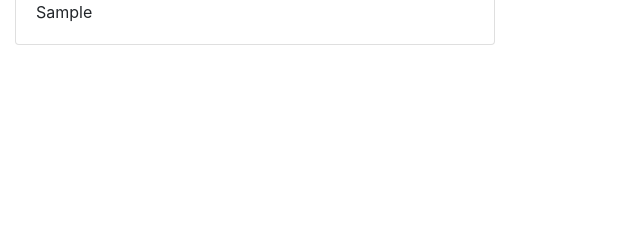
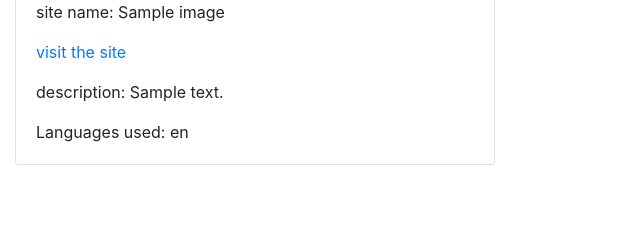
Before and after one commit to kelvinrono/projectApi, a Django app: a page that uses api/templates/profile.html in a window 1280 px wide. Shown: the part 512-752 px from the top of the page, without its empty margins (0-640 px from the left). Run offline with Django 3.2, Linux system fonts and the light colour scheme; a user stored in the database is signed in; tables that the repository leaves empty hold one stand-in row (values such as "Sample post"); some libraries are stand-ins or nearby versions; some web fonts are replaced.

Commit message:
display the projct details i the bio

```diff
--- a/api/forms.py
+++ b/api/forms.py
@@ -5,7 +5,7 @@ from django.contrib.auth.models import User
 class UploadForm(forms.ModelForm):
     class Meta:
         model = Image
-        fields = ('image','caption', 'sitename', 'url', 'description')
+        fields = ('image','caption', 'sitename', 'url', 'description', 'languages')
 
 class ProfileForm(forms.ModelForm):
     class Meta:
--- a/api/templates/profile.html
+++ b/api/templates/profile.html
@@ -55,7 +55,10 @@
                 <div class="card-body">
                     <a href="{% url 'comment' image.id %}"><img src="{{ image.image.url }}" class="card-img-top"
                         alt="..." style="width: 100%;"></a>
-                    <p class="card-text">{{ image.caption }}</p>
+                        <p class="card-text">site name: {{ image.sitename }}</p>
+                        <p class="card-text"><a href="{{ image.sitename }}">visit the site</a></p>
+                        <p class="card-text">description: {{ image.description }}</p>
+                        <p class="card-text"> Languages used: {{ image.languages }}</p>
 
                 </div>
             </div>
--- a/api/views.py
+++ b/api/views.py
@@ -141,4 +141,4 @@ def comment(request, id):
         'form': form,
         'comments':comments,
     }
-    return render(request, 'post.html', params)
+    return render(request, 'project.html', params)
```
Also changed, not shown: api/migrations/0004_auto_20210719_1819.py (added), api/templates/project.html (renamed from api/templates/post.html).
